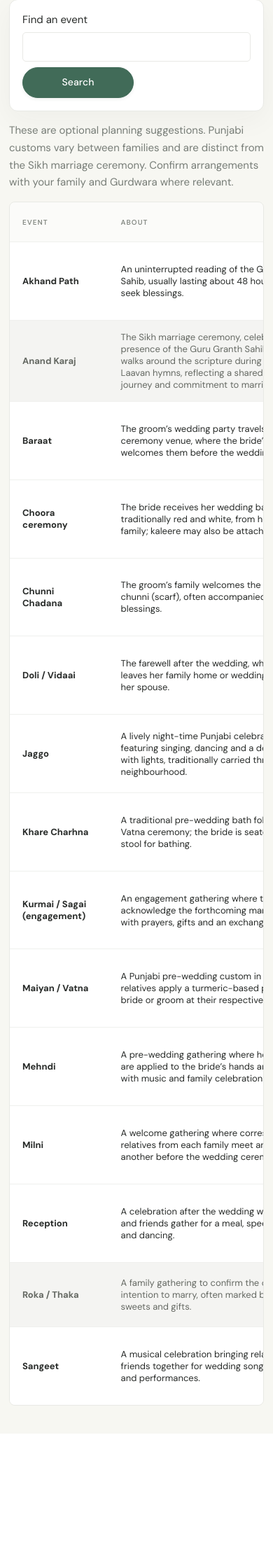
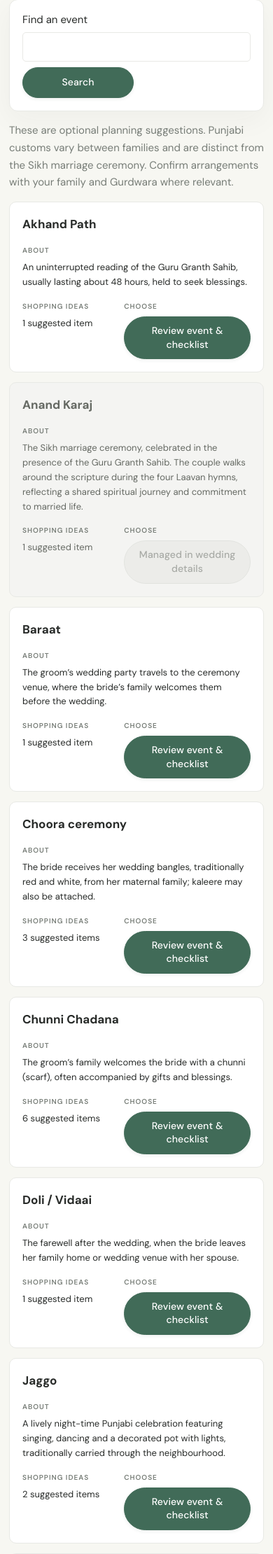
Before and after one commit to amrikbhogal/plan2wed, a Django app: page /my-account/suggested-events/ in a window 390 px wide. Shown: the part 386-2606 px from the top of the page at 70% size. Before the commit the page ends 2434 px from the top, so only its background shows below. Run offline with Django 5.2, Linux system fonts and the light colour scheme; a user stored in the database is signed in; data comes from the database, SQL or seed files in the repository; tables that the repository leaves empty hold one stand-in row (values such as "Sample post").

Commit message:
Improve suggested events column widths and mobile layout

```diff
--- a/planner/templates/planner/event_catalogue.html
+++ b/planner/templates/planner/event_catalogue.html
@@ -5,10 +5,36 @@
 <div class="heading-row"><div><a class="muted" href="{% url 'member_portal' %}#events">← Back to your wedding plan</a><div class="eyebrow" style="margin-top:20px">Explore</div><h1>Suggested events</h1><p class="muted">Choose events and shopping ideas that suit your family.</p></div><a class="button" href="{% url 'event_add' %}">Add your own event</a></div>
 <section class="card"><form method="get" class="search"><label for="event-search">Find an event</label><input id="event-search" type="search" name="q" value="{{ query }}" maxlength="160"><button class="button" type="submit">Search</button></form></section>
 <p class="muted">These are optional planning suggestions. Punjabi customs vary between families and are distinct from the Sikh marriage ceremony. Confirm arrangements with your family and Gurdwara where relevant.</p>
-<section class="table-card"><table><thead><tr><th>Event</th><th>About</th><th>Shopping ideas</th><th>Choose</th></tr></thead><tbody>
-{% for template in templates %}<tr{% if template.already_in_plan or template.managed_in_details %} class="event-in-plan"{% endif %}><td><strong>{{ template.name }}</strong></td><td>{{ template.description }}</td><td>{{ template.shopping_suggestions.count }} suggested item{{ template.shopping_suggestions.count|pluralize }}</td><td>{% if template.managed_in_details %}<button class="button" type="button" disabled>Managed in wedding details</button>{% elif template.already_in_plan %}<button class="button" type="button" disabled>Already in your plan</button>{% else %}<a class="button" href="{% url 'event_template_detail' template.pk %}">Review event & checklist</a>{% endif %}</td></tr>{% empty %}<tr><td colspan="4">No suggested events found. You can add your own event or try a different search.</td></tr>{% endfor %}
+<section class="table-card suggested-events"><table><colgroup><col class="event-column"><col class="about-column"><col class="shopping-column"><col class="choose-column"></colgroup><thead><tr><th scope="col">Event</th><th scope="col">About</th><th scope="col">Shopping ideas</th><th scope="col">Choose</th></tr></thead><tbody>
+{% for template in templates %}<tr{% if template.already_in_plan or template.managed_in_details %} class="event-in-plan"{% endif %}><td data-label="Event"><strong>{{ template.name }}</strong></td><td data-label="About">{{ template.description }}</td><td data-label="Shopping ideas">{{ template.shopping_suggestions.count }} suggested item{{ template.shopping_suggestions.count|pluralize }}</td><td data-label="Choose">{% if template.managed_in_details %}<button class="button" type="button" disabled>Managed in wedding details</button>{% elif template.already_in_plan %}<button class="button" type="button" disabled>Already in your plan</button>{% else %}<a class="button" href="{% url 'event_template_detail' template.pk %}">Review event & checklist</a>{% endif %}</td></tr>{% empty %}<tr><td colspan="4">No suggested events found. You can add your own event or try a different search.</td></tr>{% endfor %}
 </tbody></table></section></main>
 <style>
+  .suggested-events table{table-layout:fixed;min-width:0}
+  .suggested-events .event-column{width:19%}
+  .suggested-events .about-column{width:33%}
+  .suggested-events .shopping-column{width:17%}
+  .suggested-events .choose-column{width:31%}
+  .suggested-events th,.suggested-events td{vertical-align:top;overflow-wrap:anywhere}
+  .suggested-events td{line-height:1.6}
+  .suggested-events .button{max-width:100%;white-space:normal;text-align:center;line-height:1.4}
+  @media(min-width:641px) and (max-width:960px){
+    .suggested-events th,.suggested-events td{padding:14px 12px}
+  }
+  @media(max-width:640px){
+    .suggested-events{overflow:visible;background:transparent;border:0}
+    .suggested-events table,.suggested-events tbody{display:block;width:100%}
+    .suggested-events colgroup{display:none}
+    .suggested-events thead{position:absolute;width:1px;height:1px;overflow:hidden;clip-path:inset(50%);white-space:nowrap}
+    .suggested-events tbody tr{display:grid;grid-template-columns:minmax(0,1fr) minmax(0,1.4fr);gap:16px;padding:18px;margin-bottom:14px;background:var(--white);border:1px solid var(--line);border-radius:10px}
+    .suggested-events td{display:block;min-width:0;padding:0;border:0}
+    .suggested-events td[data-label="Event"],.suggested-events td[data-label="About"]{grid-column:1/-1}
+    .suggested-events td[data-label="Event"]{font-size:17px}
+    .suggested-events td[data-label]::before{content:attr(data-label);display:block;margin-bottom:6px;font-size:10px;font-weight:600;letter-spacing:1px;text-transform:uppercase;color:var(--muted)}
+    .suggested-events td[data-label="Event"]::before{display:none}
+    .suggested-events td[colspan]{grid-column:1/-1}
+    .suggested-events td .button{width:100%}
+    .suggested-events tr.event-in-plan{background:#f4f4f2}
+  }
   .event-in-plan { background: #f4f4f2; color: #656963; }
   .event-in-plan .button:disabled { background: #e5e6e2; border: 1px solid #d0d2cc; color: #5e625b; cursor: not-allowed; box-shadow: none; }
 </style>
```
